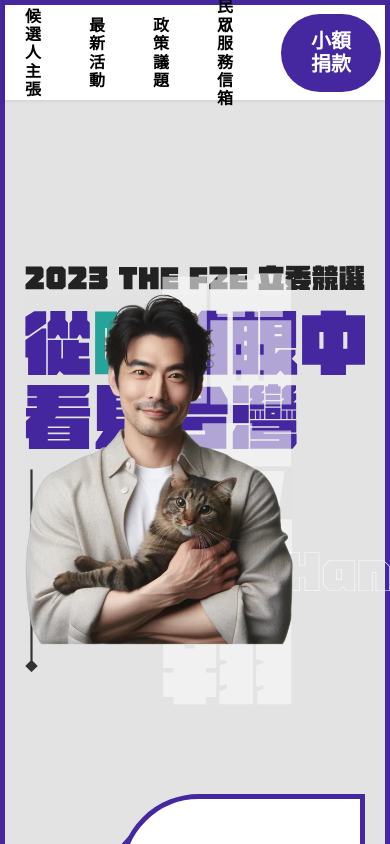
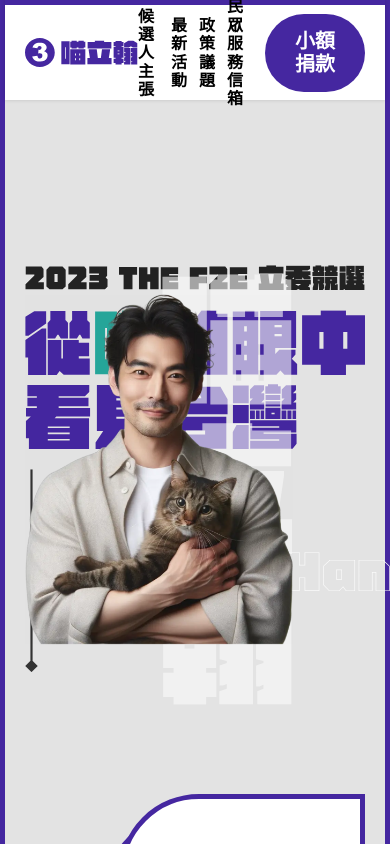
Before and after one commit to lyaui/cat-campaign-website, a Next.js app: page / in a window 390 px wide. Shown: the top 844 px of the page. Built offline with nearby package versions, Linux system fonts and the light colour scheme.

Commit message:
feat(style): add Header rwd

```diff
--- a/components/Layout/Header.tsx
+++ b/components/Layout/Header.tsx
@@ -56,7 +56,7 @@ function Header() {
         </Link>
 
         <nav>
-          <ul className='flex items-center gap-x-12'>
+          <ul className='flex items-center gap-x-2 lg:gap-x-12'>
             {NAV_ITEMS.map((_route) => (
               <NavItem
                 key={_route.hash}
```
